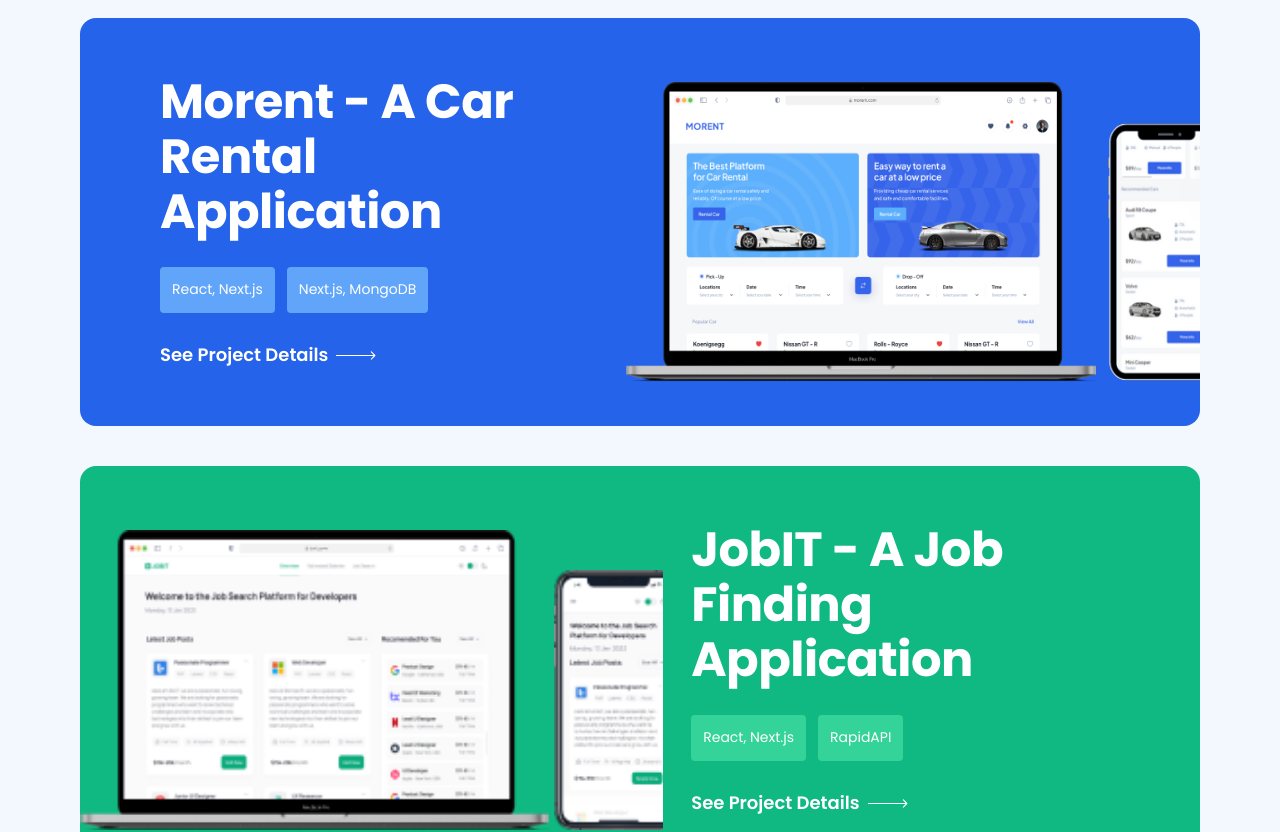
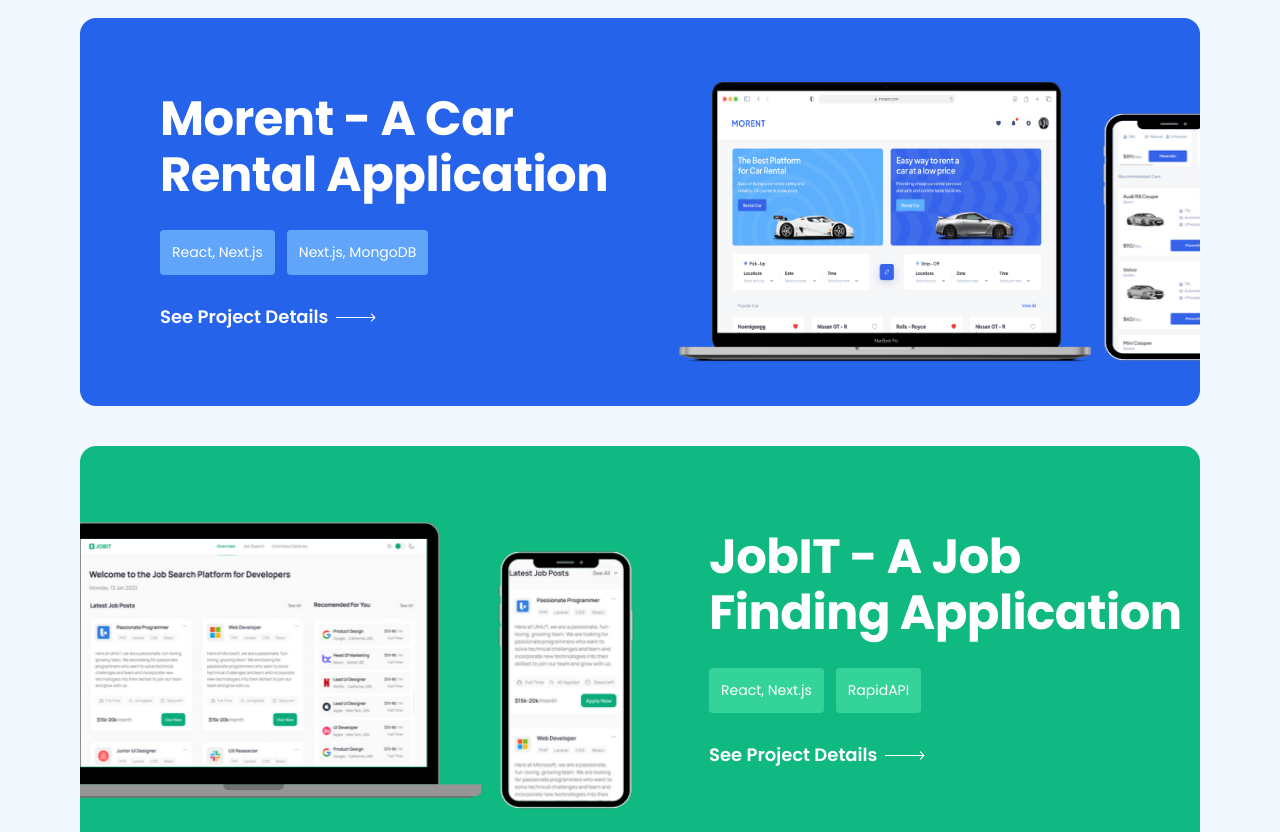
Before and after one commit to jayhogan-dev/portfolio, a Next.js app: page / in a window 1280 px wide. Shown: the part 2460-3292 px from the top of the page. Built offline with nearby package versions, Linux system fonts and the light colour scheme.

Commit message:
feat: both directions added

```diff
--- a/components/FeaturedProjectsCardEven.tsx
+++ b/components/FeaturedProjectsCardEven.tsx
@@ -14,11 +14,11 @@ const FeaturedProjectsCardEven = ({
   mobileImage,
 }: FeaturedProjectsCardProps) => {
   return (
-    <article className="flex flex-col">
+    <article className="flex flex-col overflow-hidden">
       <div
         className={`flex flex-col md:flex-row-reverse md:justify-between ${bgColor} rounded-2xl py-11 px-6 md:px-0 gap-7`}
       >
-        <div className="flex flex-col gap-7 sm:mr-10 xl:mr-20 sm:w-[450px] xl:w-[500px] justify-center">
+        <div className="flex flex-col gap-7 sm:ml-10 sm:w-[450px] xl:w-[500px] justify-center">
           <h1 className="text-heading3 text-white xl:text-heading2">
             {projectTitle} -
             <br className="sm:hidden" /> {projectDescription}{" "}
@@ -47,15 +47,15 @@ const FeaturedProjectsCardEven = ({
             />
           </Link>
         </div>
-        <div className="flex items-end md:pt-5 overflow-hidden">
-          <div className="relative w-[230px] h-32 sm:w-[450px] sm:h-[250px] md:w-[550px] xl:h-[300px] z-10">
+        <div className="flex items-end md:pt-5 md:-ml-16">
+          <div className="relative w-[230px] h-32 sm:w-[400px] sm:h-[250px] lg:h-[275px] lg:w-[400px] xl:w-[475px] xl:h-[300px]">
             <Image
               src={laptopImage}
               alt="laptop"
               fill
             />
           </div>
-          <div className="-ml-3 relative w-[60px] h-[112px] sm:h-[200px] sm:w-[125px] lg:h-[220px] lg:w-[150px] xl:h-[260px] md:ml-0 lg:-mr-5 md:hidden lg:flex">
+          <div className="relative w-[60px] h-[112px] sm:h-[200px] sm:w-[125px] lg:h-[220px] lg:w-[130px] xl:h-[260px] xl:w-[150px] md:hidden lg:flex">
             <Image
               src={mobileImage}
               alt="phone"
--- a/components/FeaturedProjectsCardOdd.tsx
+++ b/components/FeaturedProjectsCardOdd.tsx
@@ -48,14 +48,14 @@ const FeaturedProjectsCardOdd = ({
           </Link>
         </div>
         <div className="flex items-end md:pt-5 overflow-hidden">
-          <div className="relative w-[230px] h-32 sm:w-[450px] sm:h-[250px] md:w-[550px] xl:h-[300px] z-10">
+          <div className="relative w-[230px] h-32 sm:w-[450px] sm:h-[250px] md:w-[420px] md:min-w-[420px] md:max-w-[420px] xl:h-[280px] z-10">
             <Image
               src={laptopImage}
               alt="laptop"
               fill
             />
           </div>
-          <div className="-ml-3 relative w-[60px] h-[112px] sm:h-[200px] sm:w-[125px] lg:h-[220px] lg:w-[150px] xl:h-[260px] md:ml-0 lg:-mr-5 md:hidden lg:flex xl:-mr-8">
+          <div className="-ml-3 relative w-[60px] h-[112px] sm:h-[200px] sm:w-[125px] lg:h-[220px] lg:w-[150px] lg:min-w-[150px] lg:max-w-[150px] xl:h-[250px] md:ml-0 lg:-mr-5 md:hidden lg:flex xl:-mr-8">
             <Image
               src={mobileImage}
               alt="phone"
```
Also changed, not shown: public/jobit-laptop.png, public/jobit-mobile.png.
